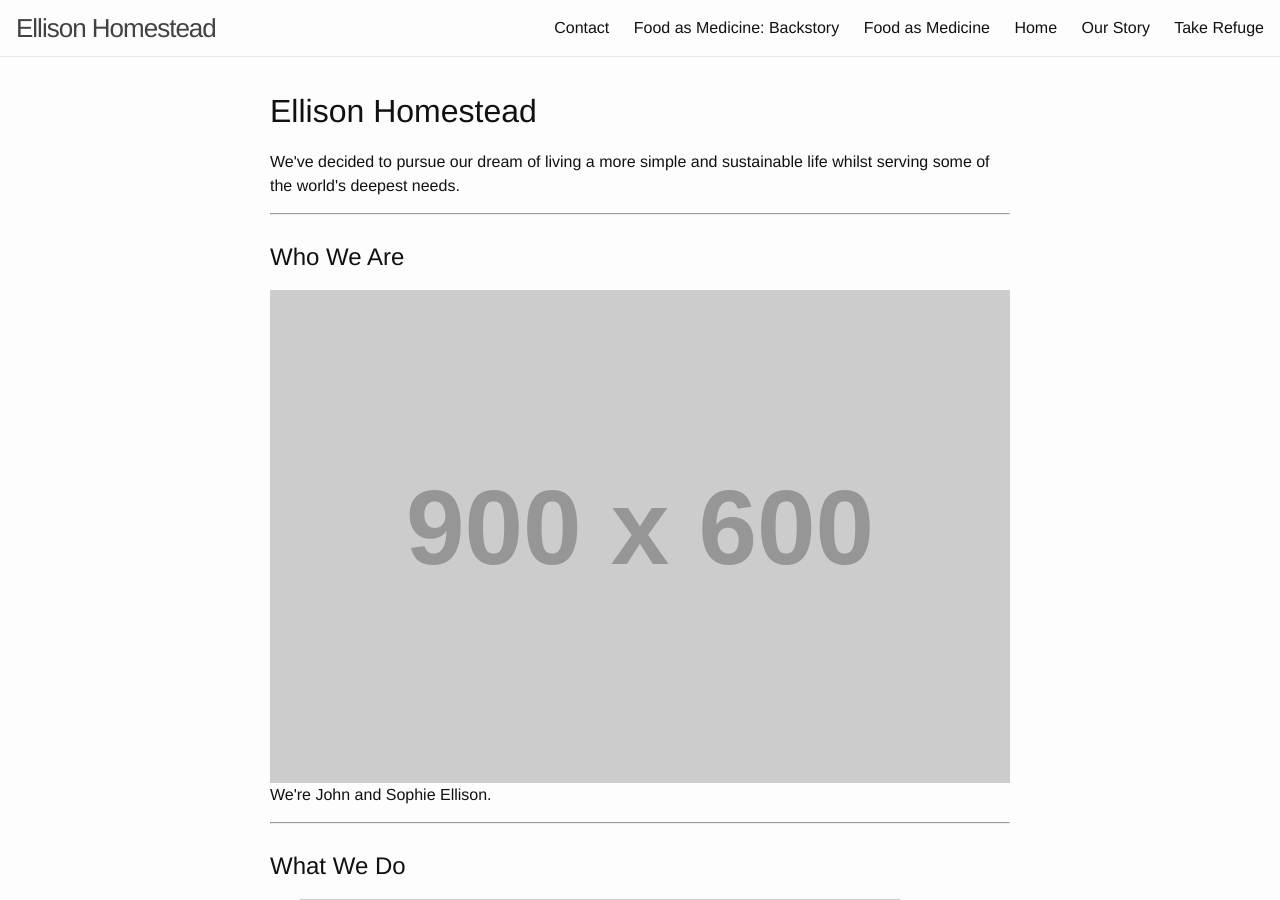
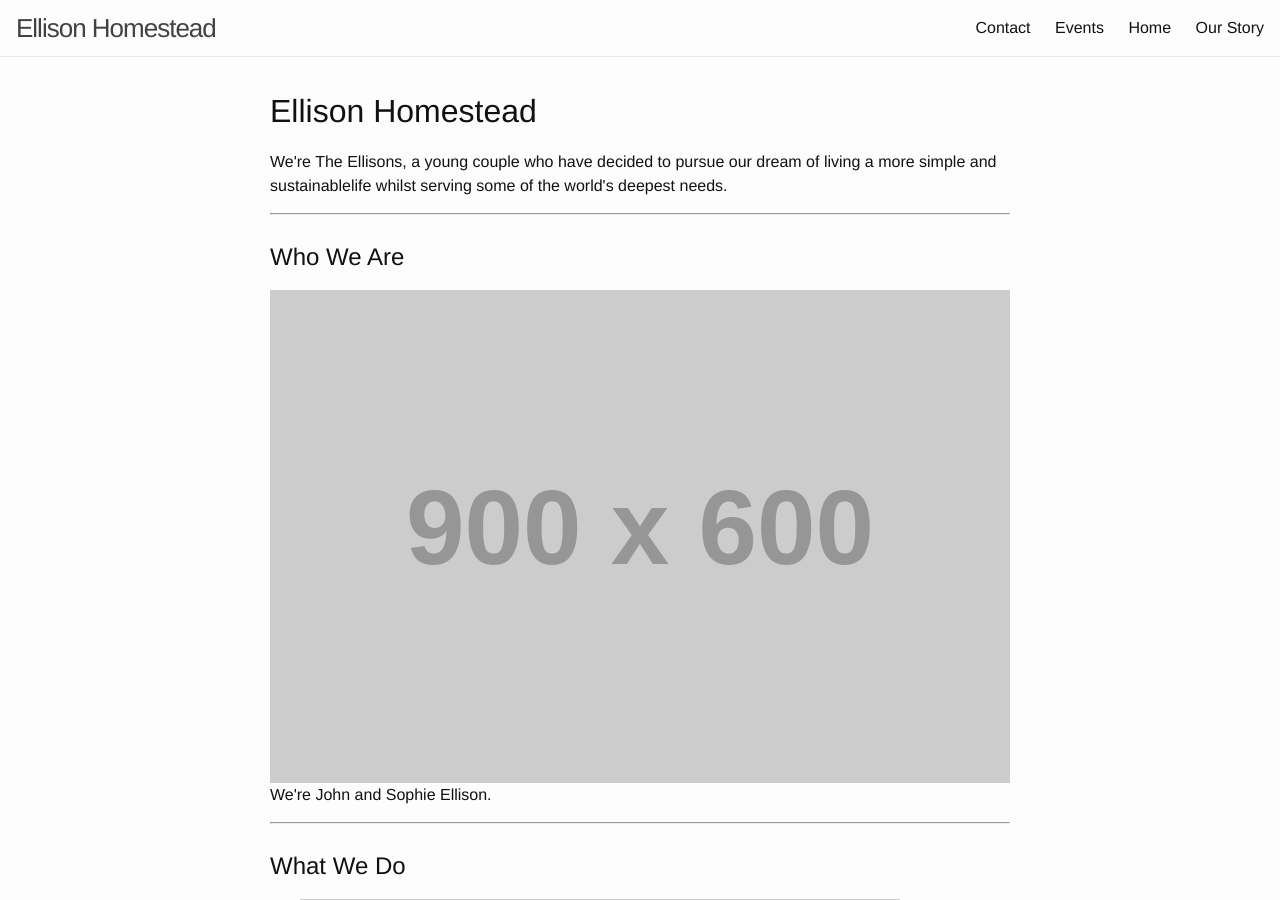
Before and after one commit to johnellison/ellison-homestead, a Jekyll site: the page built from index.html, in a window 1280 px wide and 900 px high. Built offline with Jekyll 4.4.1, drawn with Linux system fonts in a browser that asks for light colours.

```diff
--- a/_config.yml
+++ b/_config.yml
@@ -2,6 +2,9 @@
 title: Ellison Homestead
 timezone: UTC
 collections:
+  events:
+    title: Events
+    output: true
   posts:
     title: Posts
     output: true
@@ -20,8 +23,14 @@ defaults:
     type: pages
   values:
     layout: page
-description: We've decided to pursue our dream of living a more simple and sustainable
-  life whilst serving some of the world's deepest needs.
+- scope:
+    path: ''
+    type: events
+  values:
+    layout: page
+description: We're The Ellisons, a young couple who have decided to pursue our dream
+  of living a more simple and sustainablelife whilst serving some of the world's deepest
+  needs.
 url: http://ellisonhomestead.com
 twitter_username: iamjohnellison
 email: john@john-ellison.com
```
Also changed, not shown: _events/open-house-spring-2017.md (added, +9 -0 lines), _events/spring-kick-off-workshop.md (added, +10 -0 lines), _pages/contact.md (+0 -1 lines), _pages/events.html (added, +39 -0 lines), _pages/our-story.md (+4 -2 lines), _pages/retreats/food-as-medicine-backstory.md (deleted, +0 -44 lines), _pages/retreats/food-as-medicine.md (deleted, +0 -73 lines), _pages/retreats/take-refuge.md (deleted, +0 -8 lines), _uploads/railway-journey.jpg (added), 1 other file.
